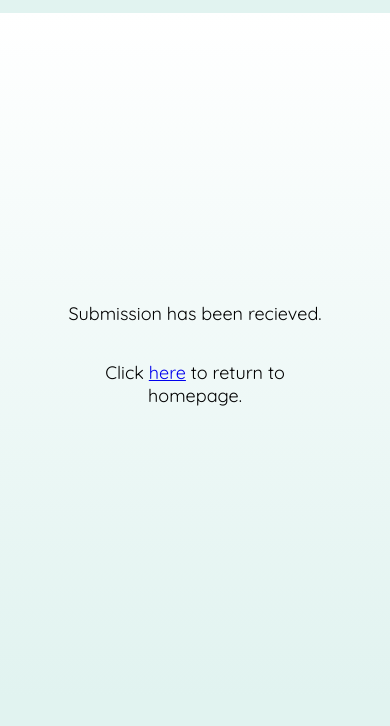
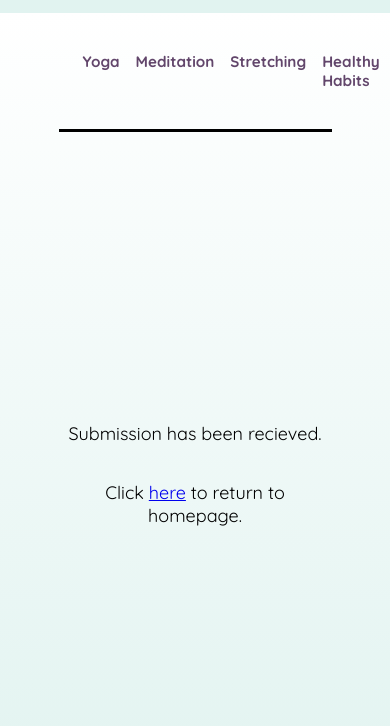
Before and after one commit to aghlam/wp-assignment01, a plain HTML site: page submitted.html in a window 390 px wide. Shown: the part 73-799 px from the top of the page. Drawn offline with Linux system fonts and the light colour scheme.

Commit message:
Add in nav bar responsiveness

```diff
--- a/styles.css
+++ b/styles.css
@@ -146,12 +146,6 @@ nav {
     /* min-width: 110px; */
 }
 
-@media (max-width: 700px) {
-    nav {
-        display: none;
-    }
-
-}
 
 nav a {
     display: inline-block;
@@ -175,6 +169,40 @@ nav hr {
     border-top: solid 1px black;
 }
 
+@media (max-width: 700px) {
+
+    #nav-home-link {
+        display: none;
+    }
+
+    nav {
+        border-bottom: solid;
+        border-right: none;
+    }
+
+    nav li {
+        display: inline-block;
+    }
+
+    nav ul {
+        /* display: none; */
+        display: flex;
+
+        flex-direction: row;
+        justify-content: space-between;
+        padding: 0;
+        margin: 0;
+    }
+
+    nav hr {
+        display: none;
+    }
+
+    nav a {
+        padding: 0.5rem;
+    }
+
+}
 
 /* --------------------------------------------- */
 /* Home Page */
@@ -459,7 +487,7 @@ nav hr {
     justify-content: center;
     align-items: center;
     text-align: center;
-    padding: 200px 0;
+    padding: 100px 0;
     height: 81vh;
     font-size: large;
 }
```
